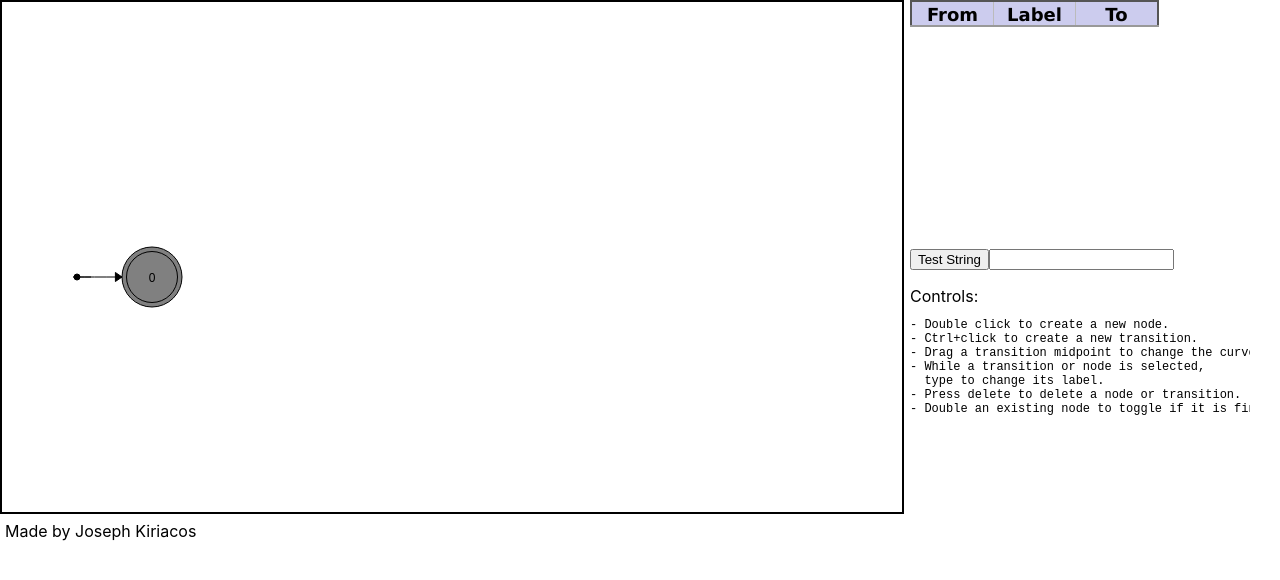
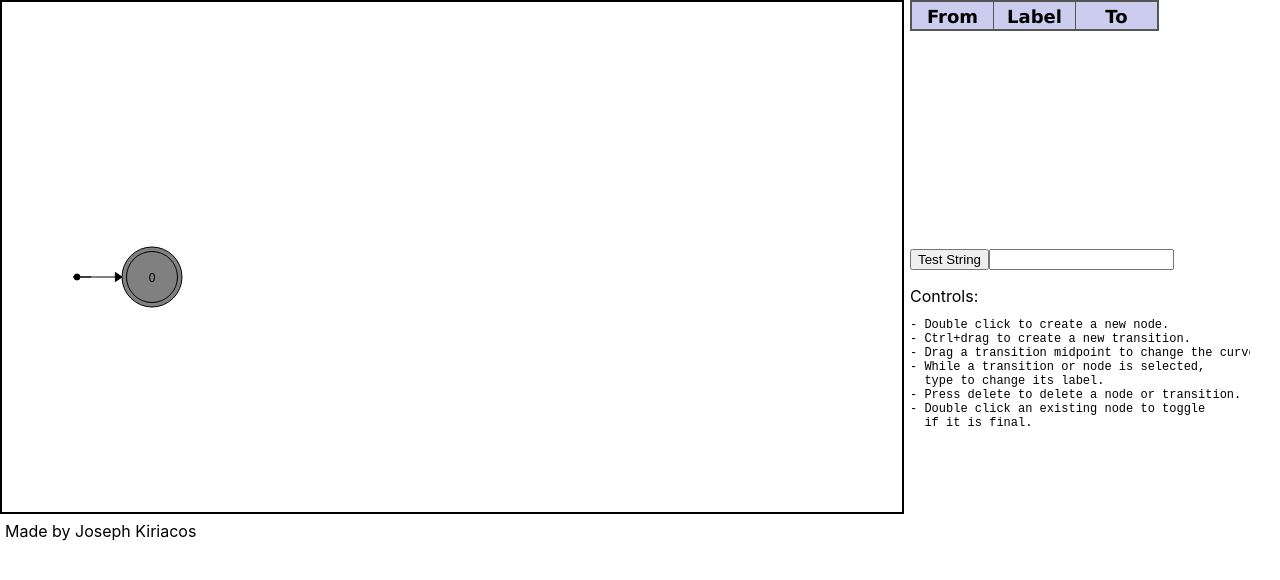
Before and after one commit to jkiriacos/fsm-sim, a React (Create React App) app: page / in a window 1280 px wide. Shown: the top 580 px of the page. Built offline with nearby package versions, Linux system fonts and the light colour scheme.

Commit message:
Final Touches
Added the link to the readme, slight formatting.

```diff
--- a/src/App.css
+++ b/src/App.css
@@ -28,17 +28,17 @@ table {
 
 th,
 td {
-  border: 1px solid #bbb;
+  border: 1px solid #555;
   padding: 2px 8px 0;
   text-align: center;
   width: 65px;
-  height: 20px;
+  height: 25px;
 }
 
 thead > tr > th {
   background-color: #cce;
   font-size: 18px;
-  border-bottom: 2px solid #999;
+  border-bottom: 2px solid #555;
 }
 
 #credit{
--- a/src/App.tsx
+++ b/src/App.tsx
@@ -32,11 +32,11 @@ class App extends Component {
           Controls:
           <pre>
             - Double click to create a new node.{'\n'}
-            - Ctrl+click to create a new transition.{'\n'}
+            - Ctrl+drag to create a new transition.{'\n'}
             - Drag a transition midpoint to change the curve.{'\n'}
             - While a transition or node is selected, {'\n  '}type to change its label.{'\n'}
             - Press delete to delete a node or transition.{'\n'}
-            - Double an existing node to toggle if it is final.{'\n'}
+            - Double click an existing node to toggle {'\n'}  if it is final.{'\n'}
             </pre>
           </p>
       </div>
--- a/src/FSM/Node.ts
+++ b/src/FSM/Node.ts
@@ -1,3 +1,4 @@
+//Node class with all necessary data, including label, transitions, coordinates, etc
 import { Transition } from "./Transition";
 
 export class fsmNode {
```
Also changed, not shown: 1 other file (tests, documents, lock files or other folders).
